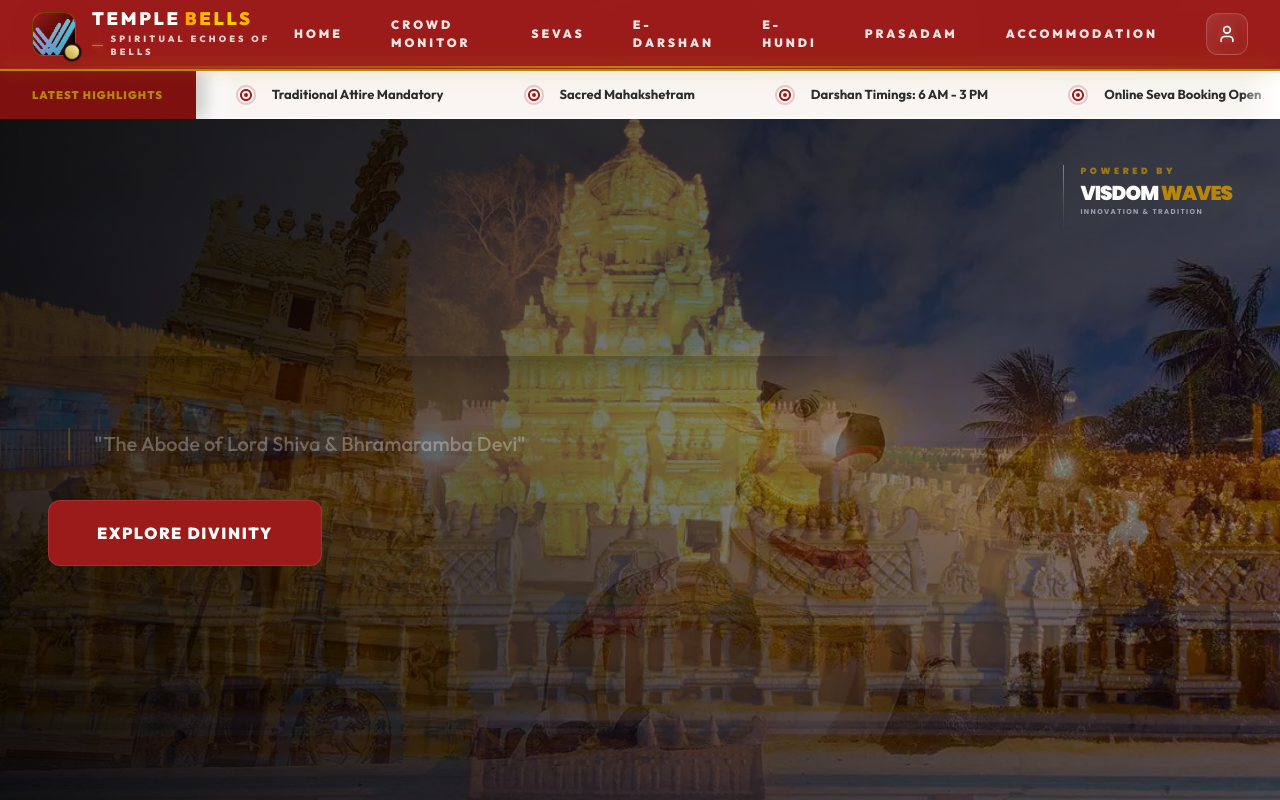
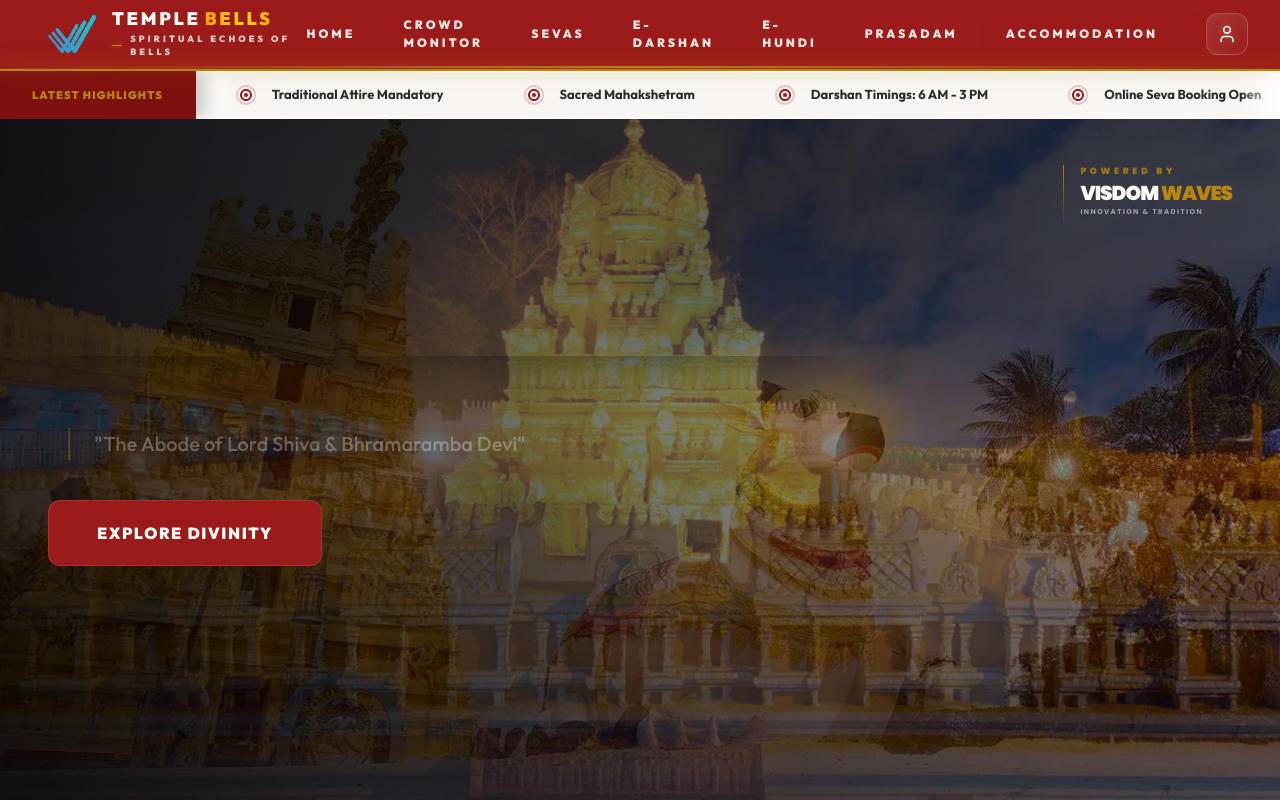
Before and after one commit to VarunBhargavRangineni/TempleBells, a React (Vite) app: page / in a window 1280 px wide. Shown: the top 800 px of the page. Built offline with nearby package versions, Linux system fonts and the light colour scheme.

Commit message:
Modified Navbar

```diff
--- a/src/components/Navbar.jsx
+++ b/src/components/Navbar.jsx
@@ -57,25 +57,18 @@ const Navbar = () => {
             <div className="w-full px-4 md:px-6 lg:px-8 relative z-10">
                 <div className="flex justify-between items-center">
 
-                    <Link to="/" className="flex items-center gap-4 group cursor-pointer" onClick={() => window.scrollTo(0, 0)}>
+                    <Link to="/" className="flex items-center gap-4 group cursor-pointer ml-4" onClick={() => window.scrollTo(0, 0)}>
                         <div className="relative">
                             <motion.div
                                 whileHover={{ scale: 1.1, rotate: [0, -5, 5, 0] }}
                                 transition={{ duration: 0.4 }}
-                                className="w-11 h-11 bg-gradient-to-br from-kumkum via-temple-maroon to-black rounded-xl flex items-center justify-center shadow-[0_5px_20px_rgba(155,27,27,0.4)] group-hover:shadow-[0_10px_30px_rgba(155,27,27,0.6)] transition-all duration-500 border border-temple-gold/50 overflow-hidden"
+                                className="w-12 h-12 flex items-center justify-center transition-all duration-500 overflow-hidden"
                             >
                                 <img
                                     src="images/Vslogo.webp"
                                     alt="Temple Logo"
-                                    className="w-full h-full object-cover mix-blend-screen brightness-110 contrast-110"
+                                    className="w-full h-full object-contain mix-blend-screen brightness-110 contrast-110"
                                 />
-                            </motion.div>
-                            <motion.div
-                                animate={{ scale: [1, 1.3, 1] }}
-                                transition={{ duration: 2, repeat: Infinity }}
-                                className="absolute -bottom-1 -right-1 w-4 h-4 bg-gradient-to-tr from-temple-gold to-yellow-200 rounded-full border-2 border-[#120D08] shadow-lg overflow-hidden"
-                            >
-                                <div className="absolute inset-0 bg-white/20 animate-pulse" />
                             </motion.div>
                         </div>
                         <div className="flex flex-col">
```
